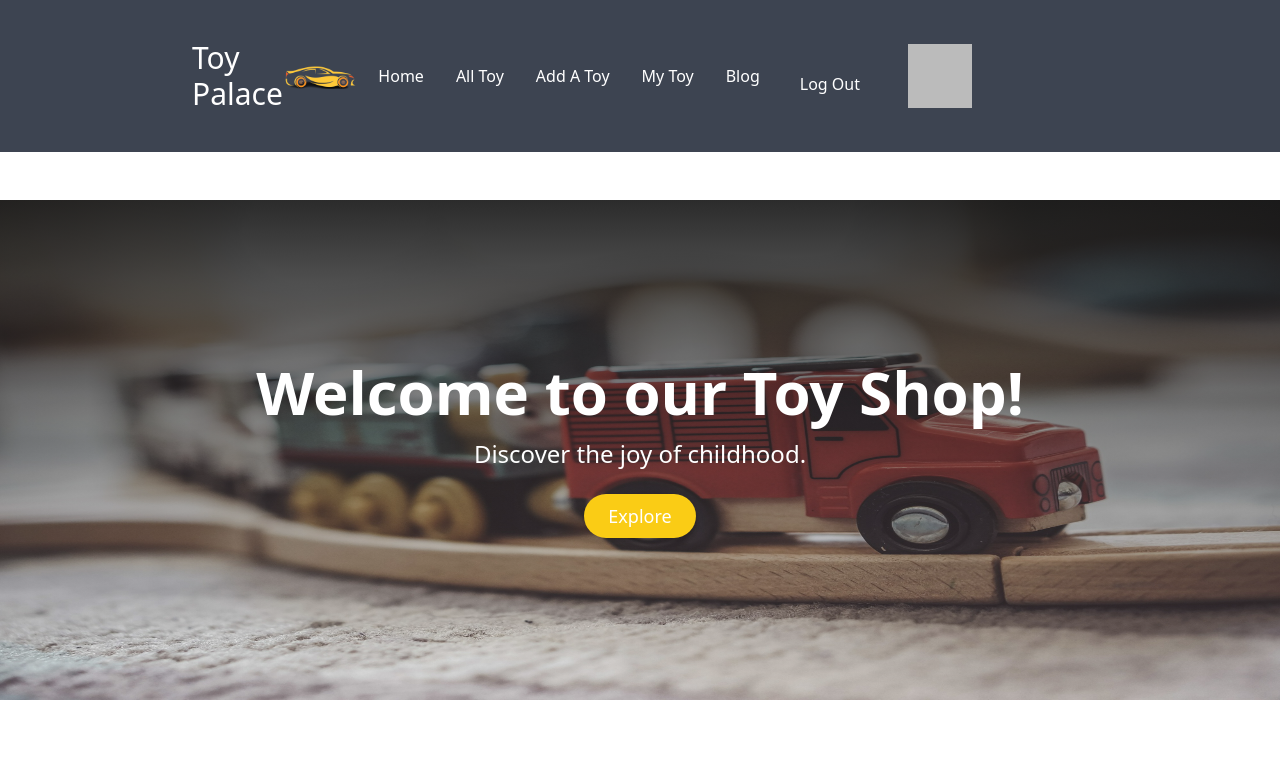
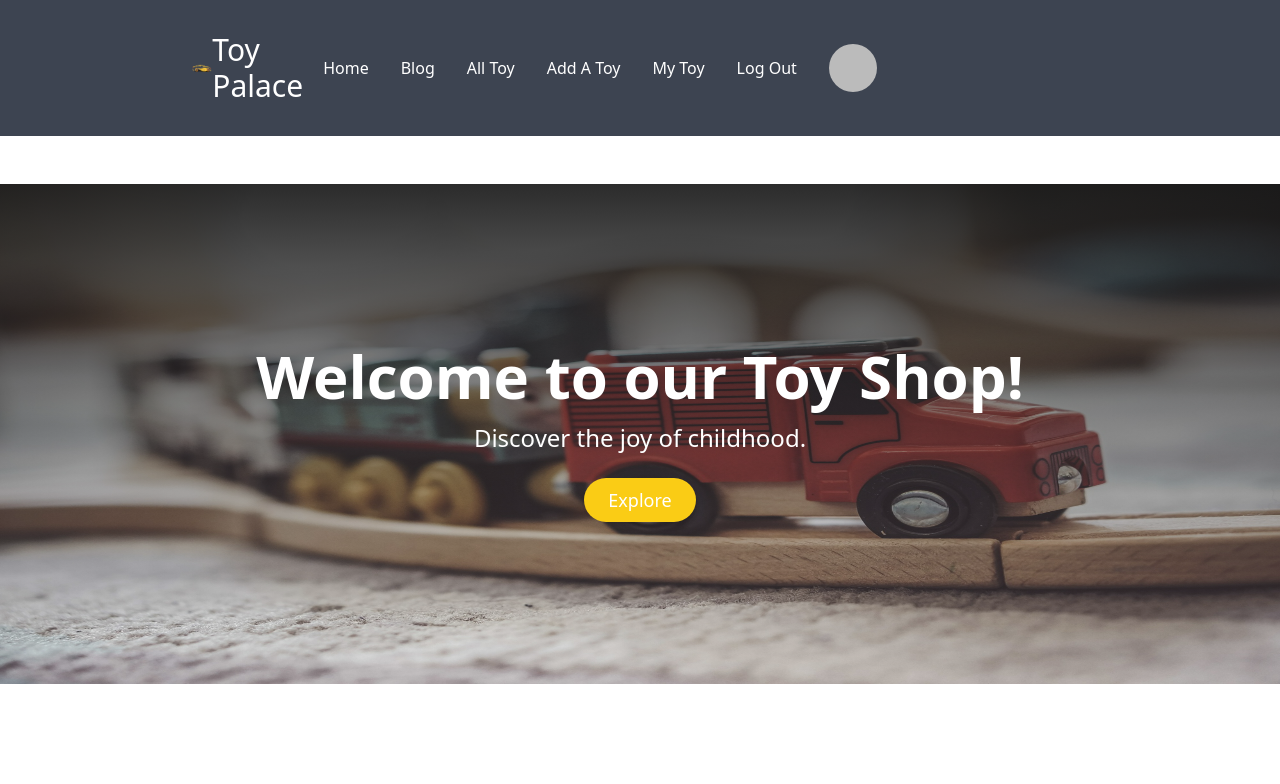
Before and after one commit to Sifatulla21/toy-palace-client, a React (Vite) app: page / in a window 1280 px wide. Shown: the top 784 px of the page. Built offline with nearby package versions, Linux system fonts and the light colour scheme; no server answers; sample sign-in values are in the browser's storage.

Commit message:
header fix

```diff
--- a/src/Pages/MyToy/MyToy.jsx
+++ b/src/Pages/MyToy/MyToy.jsx
@@ -11,7 +11,7 @@ const MyToy = () => {
     const [toysInfo, setToysInfo] = useState([]);
     const [sortOrder, setSortOrder] = useState('asc');
     useEffect(() => {
-        fetch(`http://localhost:5000/mytoys?email=${user?.email}&sort=${sortOrder}`)
+        fetch(`https://toy-place-server-rose.vercel.app/mytoys?email=${user?.email}&sort=${sortOrder}`)
             .then(res => res.json())
             .then(data => setToysInfo(data))
     }, [sortOrder]);
@@ -57,8 +57,8 @@ const MyToy = () => {
                 <div className="flex flex-row-reverse">
 
                     <select value={sortOrder} onChange={handleSortChange}>
-                        <option value="asc">Price(Low To High)</option>
-                        <option value="desc">Price(High To Low)</option>
+                        <option value="asc">Price(High To Low)</option>
+                        <option value="desc">Price(Low To High)</option>
                     </select>
                     Sort Toys:
                 </div>
--- a/src/Pages/MyToy/MyToyTable.jsx
+++ b/src/Pages/MyToy/MyToyTable.jsx
@@ -32,7 +32,7 @@ const MyToyTable = ({ toyInfo, handleDelete }) => {
             <td>
                 {quantity}
             </td>
-            <td>
+            <td className="py-2 whitespace-normal break-words">
                 {details}
             </td>
             <th>
--- a/src/Pages/Shared/Header/Header.jsx
+++ b/src/Pages/Shared/Header/Header.jsx
@@ -10,27 +10,23 @@ const Header = () => {
             .then(() => { })
             .catch(error => console.log(error))
     }
-    const navItems1 = <>
+    const navItems = <>
         <li><Link to="/">Home </Link></li>
+        <li><Link to="/blog">Blog</Link></li>
         <li><Link to="/alltoy">All Toy</Link></li>
-        {user?.email && <>
+        {user?.email ? <>
             <li><Link to="/addtoy">Add A Toy</Link></li>
             <li><Link to="/mytoy">My Toy</Link></li>
-        </>
+            <div className="flex">
+                <li> <button className="mr-4" onClick={handleLogOut}>Log Out</button> </li>
+                    <div  data-tip={user?.displayName} className="tooltip tooltip-bottom">
+                    <img className="w-12 rounded-full" src={user?.photoURL} alt="" />
+                    </div>
+            </div>
+        </>  : <li><Link to="/login">Login</Link></li>
         }
-        <li><Link to="/blog">Blog</Link></li>
+
     </>
-    const navItems2 = <>
-        {user?.email ? <>
-            <div className="flex">
-                <li> <button className="mr-4 mt-4" onClick={handleLogOut}>Log Out</button> </li>
-                <li className="tooltip tooltip-bottom" data-tip={user?.displayName}>
-                    <img className="w-24 rounded-full" src={user?.photoURL} alt="" /></li>
-            </div>
-        </> : <li><Link to="/login">Login</Link></li>
-        }
-    </>
-
     return (
         <div className="navbar bg-neutral text-neutral-content  py-8 px-48">
             <div className="navbar-start">
@@ -39,21 +35,20 @@ const Header = () => {
                         <svg xmlns="http://www.w3.org/2000/svg" className="h-5 w-5" fill="none" viewBox="0 0 24 24" stroke="currentColor"><path strokeLinecap="round" strokeLinejoin="round" strokeWidth="2" d="M4 6h16M4 12h8m-8 6h16" /></svg>
                     </label>
                     <ul tabIndex={0} className="menu menu-compact dropdown-content mt-3 p-2 shadow bg-neutral  rounded-box w-52">
-                        {navItems1}
-                        {navItems2}
+                        {navItems}
                     </ul>
                 </div>
+                <Link to="/"><img className="h-18 w-48" src={logo} alt="" /></Link>
                 <h1 className="text-3xl">Toy Palace</h1>
-                <Link to="/"><img className="h-18 w-48" src={logo} alt="" /></Link>
             </div>
             <div className="navbar-center hidden lg:flex">
                 <ul className="menu menu-horizontal px-1">
-                    {navItems1}
+                    {navItems}
                 </ul>
             </div>
             <div className="navbar-end mr-24">
                 <ul className="menu menu-horizontal px-1">
-                    {navItems2}
+
                 </ul>
             </div>
         </div>
--- a/src/Pages/Shared/ViewDetails/ViewDetails.jsx
+++ b/src/Pages/Shared/ViewDetails/ViewDetails.jsx
@@ -31,7 +31,7 @@ const ViewDetails = () => {
               </div>
               <p className="text-3xl font-bold mt-2">Available Quantity: <span className="text-primary">{quantity}</span></p>
               <p className="mt-12 text-3xl font-bold">Description</p>
-              <p className=" w-1/2 text-gray-800 lg:text-2xl ">{details}</p>
+              <p className="py-2 whitespace-normal break-words w-1/2 text-gray-800 lg:text-2xl ">{details}</p>
             </div>
           </div>
         </div>
```
